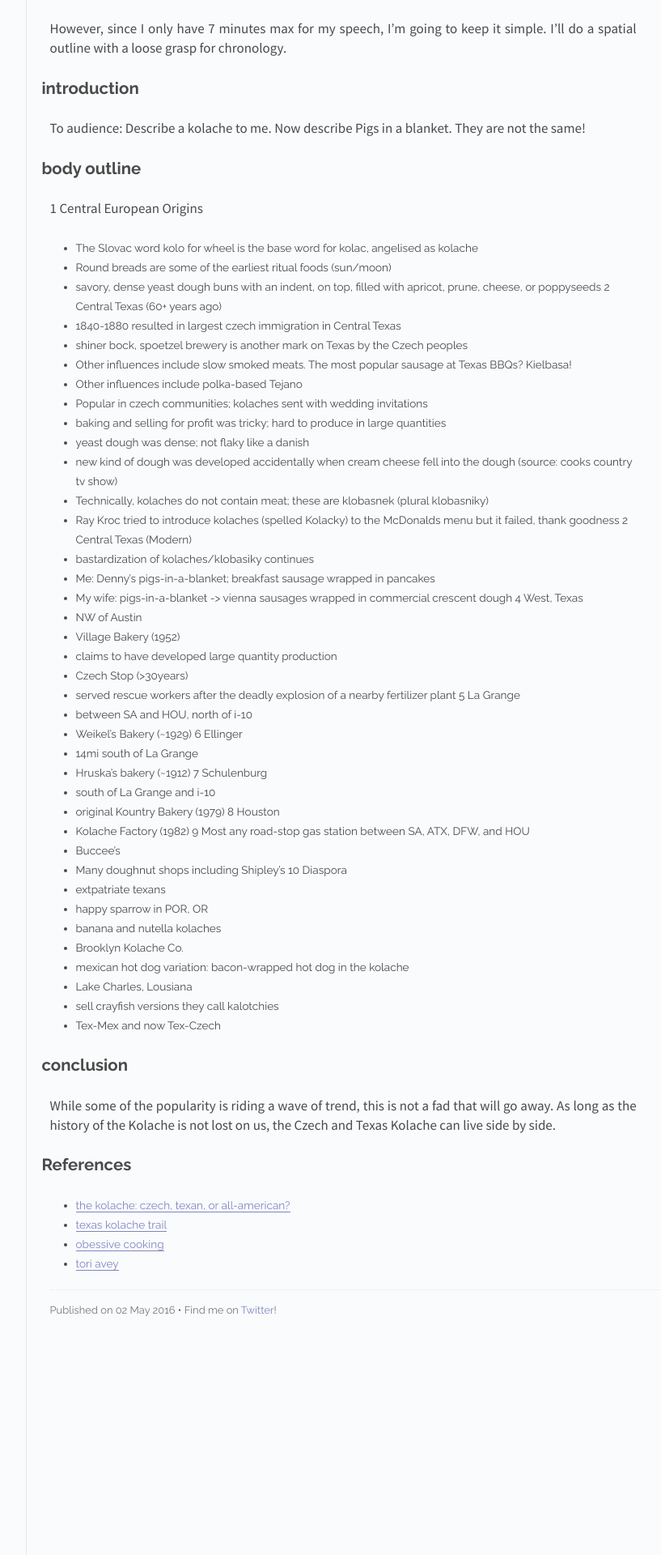
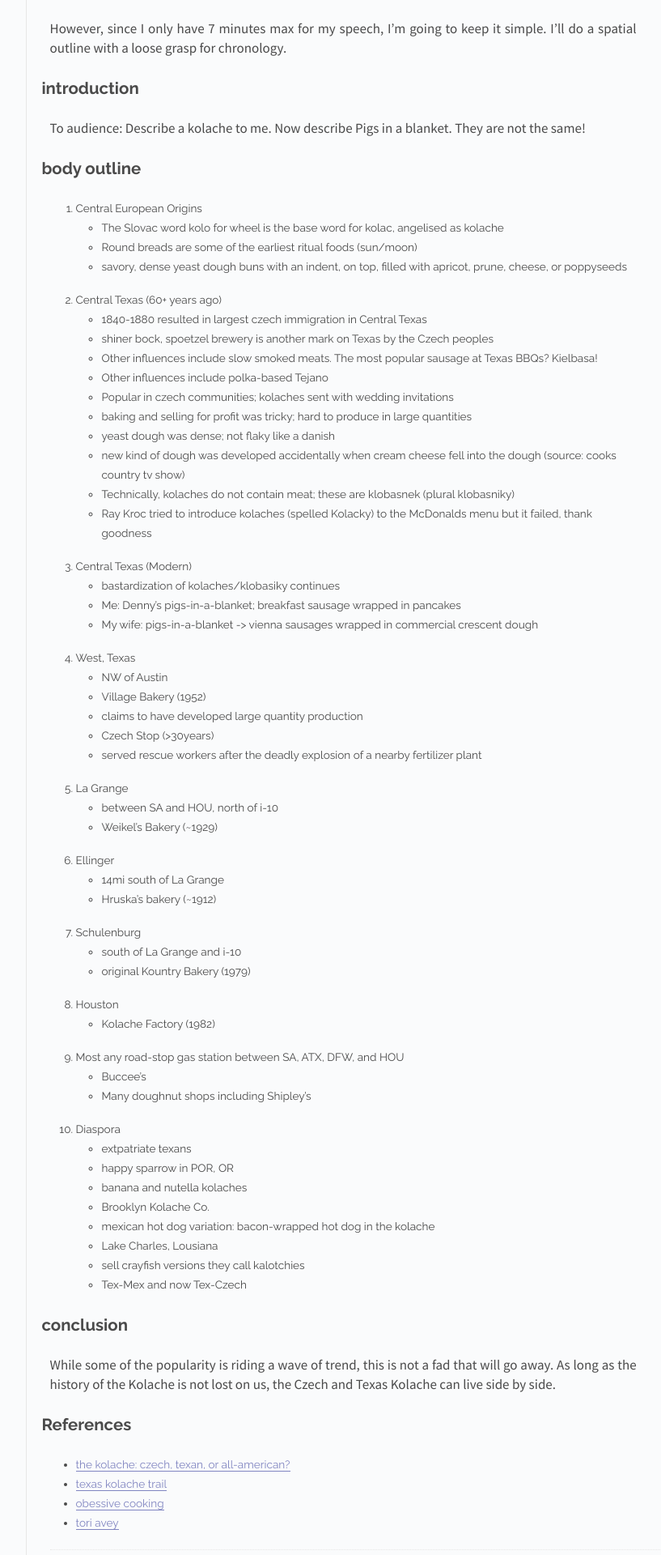
Before and after one commit to mkprz/mkprz.github.io, a Jekyll site: the page built from _posts/2016-05-02-toastmasters-cc2-kolache.md, in a window 1280 px wide. Shown: the part 1311-3231 px from the top of the page at 81% size, without its empty margins (326-1143 px from the left). Built offline with Jekyll 4.4.1, drawn with Linux system fonts in a browser that asks for light colours.

Commit message:
fix outline formatting

```diff
--- a/_posts/2016-05-02-toastmasters-cc2-kolache.md
+++ b/_posts/2016-05-02-toastmasters-cc2-kolache.md
@@ -32,11 +32,11 @@ To audience: Describe a kolache to me. Now describe Pigs in a blanket. They are
 
 body outline
 ------------
-1 Central European Origins
+1. Central European Origins
  * The Slovac word kolo for wheel is the base word for kolac, angelised as kolache
  * Round breads are some of the earliest ritual foods (sun/moon)
  * savory, dense yeast dough buns with an indent, on top, filled with apricot, prune, cheese, or poppyseeds
-2 Central Texas (60+ years ago)
+2. Central Texas (60+ years ago)
  * 1840-1880 resulted in largest czech immigration in Central Texas
  * shiner bock, spoetzel brewery is another mark on Texas by the Czech peoples
  * Other influences include slow smoked meats. The most popular sausage at Texas BBQs? Kielbasa!
@@ -47,31 +47,31 @@ body outline
  * new kind of dough was developed accidentally when cream cheese fell into the dough (source: cooks country tv show)
  * Technically, kolaches do not contain meat; these are klobasnek (plural klobasniky)
  * Ray Kroc tried to introduce kolaches (spelled Kolacky) to the McDonalds menu but it failed, thank goodness
-2 Central Texas (Modern)
+3. Central Texas (Modern)
  * bastardization of kolaches/klobasiky continues
  * Me: Denny's pigs-in-a-blanket; breakfast sausage wrapped in pancakes
  * My wife: pigs-in-a-blanket -> vienna sausages wrapped in commercial crescent dough
-4 West, Texas
+4. West, Texas
  * NW of Austin
  * Village Bakery (1952)
   - claims to have developed large quantity production
  * Czech Stop (>30years)
   - served rescue workers after the deadly explosion of a nearby fertilizer plant
-5 La Grange
+5. La Grange
  * between SA and HOU, north of i-10
  * Weikel's Bakery (~1929)
-6 Ellinger
+6. Ellinger
  * 14mi south of La Grange
  * Hruska's bakery (~1912)
-7 Schulenburg
+7. Schulenburg
  * south of La Grange and i-10
  * original Kountry Bakery (1979)
-8 Houston
+8. Houston
  * Kolache Factory (1982)
-9 Most any road-stop gas station between SA, ATX, DFW, and HOU
+9. Most any road-stop gas station between SA, ATX, DFW, and HOU
  * Buccee's
  * Many doughnut shops including Shipley's
-10 Diaspora
+10. Diaspora
  * extpatriate texans
  * happy sparrow in POR, OR
   - banana and nutella kolaches
```
